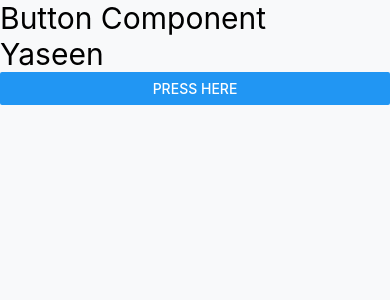
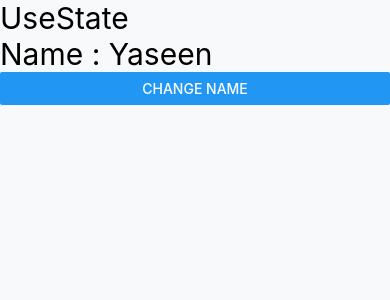
Before and after one commit to YaseenAminM/Learning_React_Native, a React Native app: screen / in a window 390 px wide. Shown: the top 300 px of the page. Built offline with nearby package versions, Linux system fonts and the light colour scheme.

Commit message:
What is useState Hook? | State Vs Variable

```diff
--- a/App.jsx
+++ b/App.jsx
@@ -4,11 +4,12 @@
 import Components from './src/components/Components';
 import JSX from './src/components/JSX';
 import ButtonComponent from './src/components/ButtonComponent';
+import UseState from './src/components/UseState';
 
 export default function App() {
   return (
     <View style={styles.appContainer}>
-      <ButtonComponent />
+      <UseState />
     </View>
   );
 }
--- /dev/null
+++ b/src/components/UseState.jsx
@@ -0,0 +1,19 @@
+/* eslint-disable react-native/no-inline-styles */
+import { View, Text, Button } from 'react-native';
+import React, { useState } from 'react';
+
+export default function UseState() {
+  const [name, setName] = useState('Yaseen');
+
+  function handleName() {
+    setName(name === 'Yaseen' ? 'Yaseen Amin' : 'Yaseen');
+  }
+
+  return (
+    <View>
+      <Text style={{ fontSize: 30 }}>UseState</Text>
+      <Text style={{ fontSize: 30 }}>Name : {name}</Text>
+      <Button title="Change Name" onPress={handleName} />
+    </View>
+  );
+}
```
